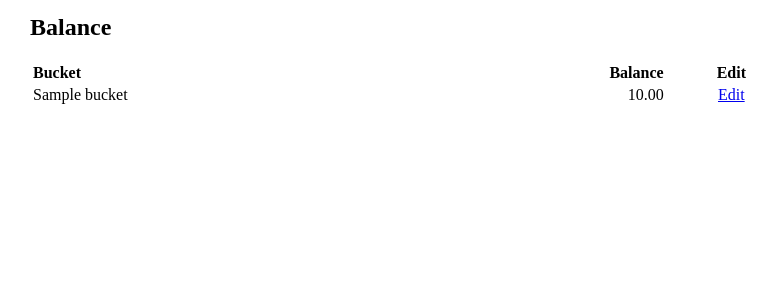
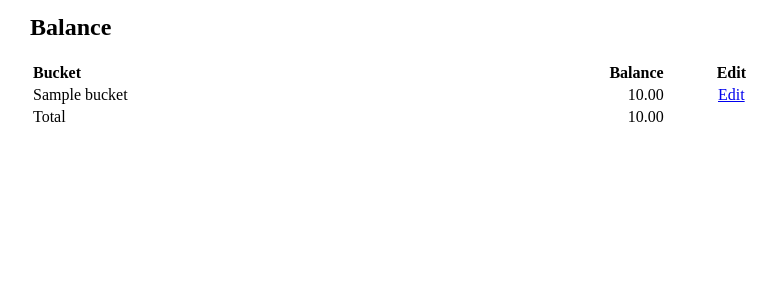
Before and after one commit to thyagostall/prudget, a Django app: a page that uses templates/transactions/bucket_list.html in a window 1280 px wide. Shown: the part 208-508 px from the top of the page, without its empty margins (226-1002 px from the left). Run offline with Django 3.2, Linux system fonts and the light colour scheme; a user stored in the database is signed in; tables that the repository leaves empty hold one stand-in row (values such as "Sample post").

Commit message:
Total balance on buckets list

```diff
--- a/templates/transactions/bucket_list.html
+++ b/templates/transactions/bucket_list.html
@@ -28,6 +28,12 @@
                 </tr>
             {% endfor %}
             </tbody>
+            <tfoot>
+                <tr>
+                    <td class="table-cell-title">Total</td>
+                    <td class="table-cell-currency">{{ total|floatformat:2 }}</td>
+                </tr>
+            </tfoot>
         </table>
     </div>
 
--- a/transactions/services/__init__.py
+++ b/transactions/services/__init__.py
@@ -8,3 +8,4 @@ from .services import resolve_date
 from .services import resolve_amount
 from .services import resolve_account
 from .services import resolve_bucket
+from .services import get_query_set_balance
--- a/transactions/services/services.py
+++ b/transactions/services/services.py
@@ -144,3 +144,10 @@ def resolve_bucket(bucket_name, user):
         return None
 
     return Bucket.objects.filter(owner=user).filter(name=bucket_name).get()
+
+
+def get_query_set_balance(queryset):
+    total_balance = 0
+    for item in queryset:
+        total_balance += item.balance()
+    return total_balance
--- a/transactions/views/views.py
+++ b/transactions/views/views.py
@@ -71,6 +71,11 @@ class UpdateInboxAccountView(LoginRequiredMixin, UpdateView):
 
 class ListBucketView(LoginRequiredMixin, ListView):
     model = Bucket
+
+    def get_context_data(self, *, object_list=None, **kwargs):
+        context_data = super().get_context_data(object_list=object_list, **kwargs)
+        total = services.get_query_set_balance(self.get_queryset())
+        return {**context_data, 'total': total}
 
     def get_queryset(self):
         return super().get_queryset().filter(owner=self.request.user)
```
